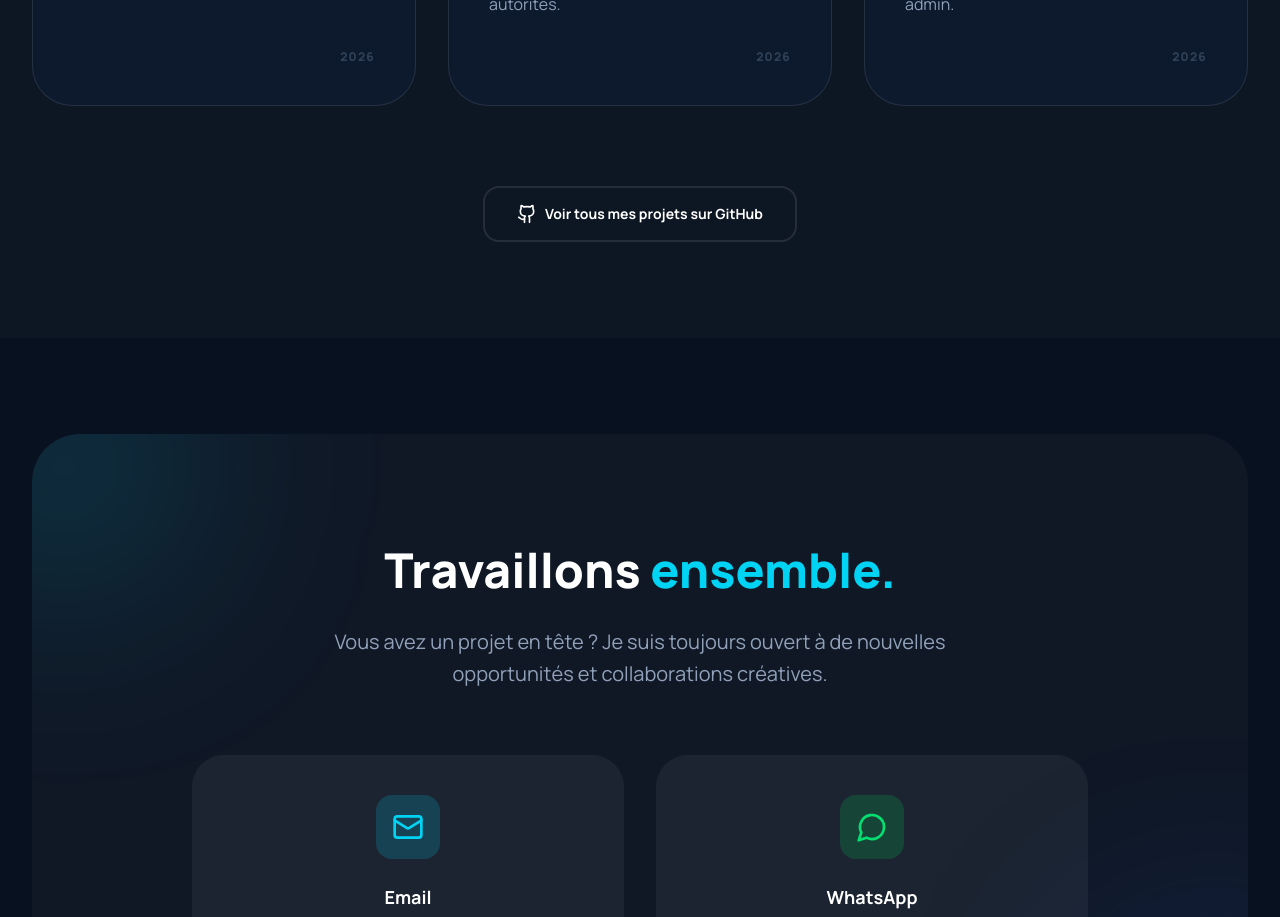
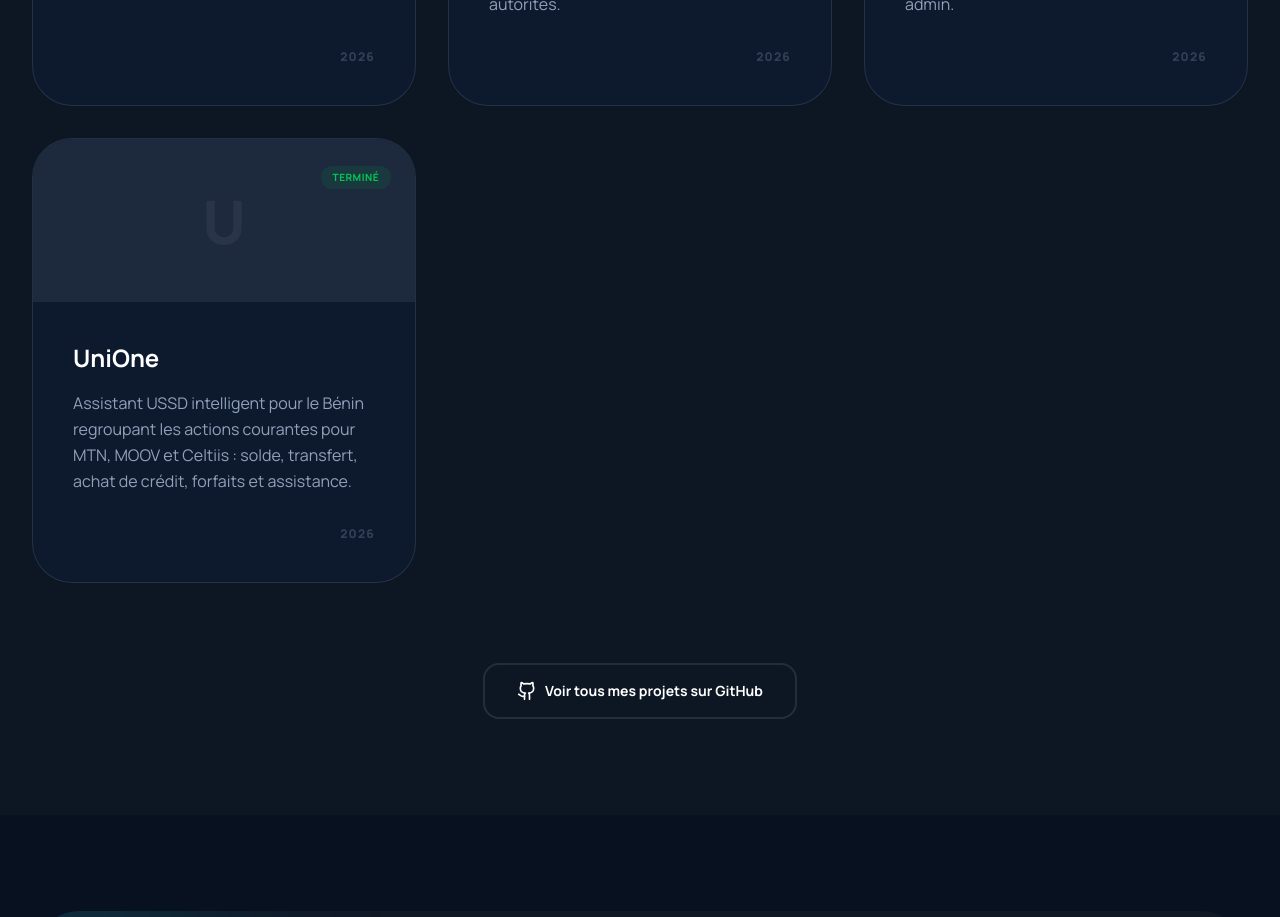
Before and after one commit to projet-sit/portfolio-personel, a React (Vite) app: page / in a window 1280 px wide. Shown: the part 3300-4217 px from the top of the page. Built offline with nearby package versions, Linux system fonts and the light colour scheme.

Commit message:
feat: add UniOne project to portfolio

```diff
--- a/src/data/portfolio.js
+++ b/src/data/portfolio.js
@@ -97,4 +97,13 @@ export const projects = [
     status: "En cours",
     year: "2026",
   },
+  {
+    name: "UniOne",
+    description:
+      "Assistant USSD intelligent pour le Bénin regroupant les actions courantes pour MTN, MOOV et Celtiis : solde, transfert, achat de crédit, forfaits et assistance.",
+    technologies: ["Flutter", "Dart", "Material Design 3"],
+    repository: "https://github.com/projet-sit/unione",
+    status: "Terminé",
+    year: "2026",
+  },
 ];
```
